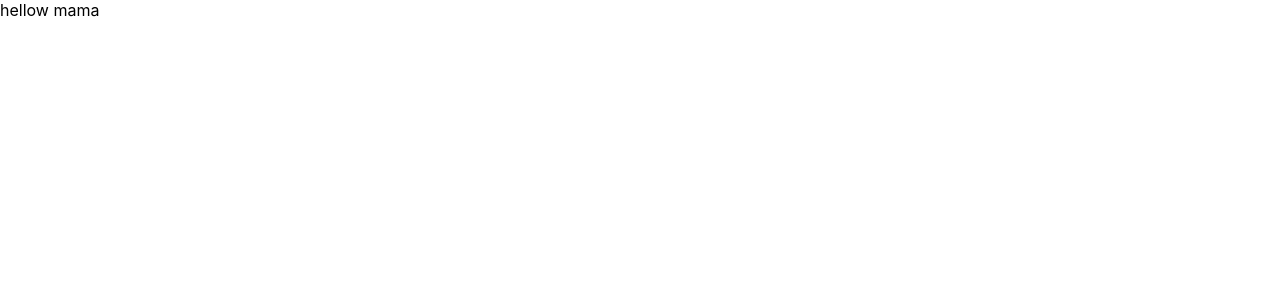
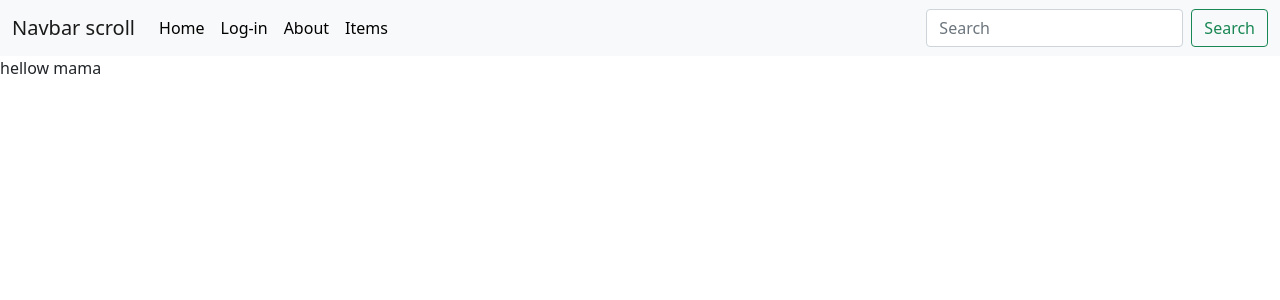
Before and after one commit to imran-prince/Warehouse-system, a React (Create React App) app: page / in a window 1280 px wide. Shown: the top 300 px of the page. Built offline with nearby package versions, Linux system fonts and the light colour scheme.

Commit message:
navbar add

```diff
--- a/package.json
+++ b/package.json
@@ -6,7 +6,9 @@
     "@testing-library/jest-dom": "^5.16.4",
     "@testing-library/react": "^13.1.1",
     "@testing-library/user-event": "^13.5.0",
+    "bootstrap": "^5.1.3",
     "react": "^18.1.0",
+    "react-bootstrap": "^2.3.1",
     "react-dom": "^18.1.0",
     "react-router-dom": "^6.3.0",
     "react-scripts": "5.0.1",
--- a/src/App.js
+++ b/src/App.js
@@ -1,9 +1,11 @@
 
 import './App.css';
-
+import 'bootstrap/dist/css/bootstrap.min.css';
+import Header from './Components/Header/Header';
 function App() {
   return (
     <div  >
+      <Header></Header>
        hellow mama
 
     </div>
--- /dev/null
+++ b/src/Components/CustomLink/CustomLink.js
@@ -0,0 +1,19 @@
+import React from 'react';
+import { Link, useMatch, useResolvedPath } from 'react-router-dom';
+function CustomLink({ children, to, ...props } ) {
+    let resolved = useResolvedPath(to);
+    let match = useMatch({ path: resolved.pathname, end: true });
+
+    return (
+      <div>
+        <Link
+          style={{ color: match ? "red" : "black",textDecoration:"none" }}
+          to={to}
+          {...props}
+        >
+          {children}
+        </Link>
+      </div>
+    );
+  }
+export default CustomLink
--- /dev/null
+++ b/src/Components/Header/Header.js
@@ -0,0 +1,39 @@
+import React from 'react';
+import { Button, Container, Form, FormControl, Nav, Navbar } from 'react-bootstrap';
+import CustomLink from '../CustomLink/CustomLink';
+
+const Header = () => {
+    return (
+        <Navbar bg="light" expand="lg">
+            <Container fluid>
+                <Navbar.Brand href="#">Navbar scroll</Navbar.Brand>
+                <Navbar.Toggle aria-controls="navbarScroll" />
+                <Navbar.Collapse id="navbarScroll">
+                    <Nav
+                        className="me-auto my-2 my-lg-0"
+                        style={{ maxHeight: '100px' }}
+                        navbarScroll
+                    >
+                        <Nav.Link as={CustomLink} to='/home'>Home</Nav.Link>
+                        <Nav.Link as={CustomLink} to='/logIn'>Log-in</Nav.Link>
+                        <Nav.Link as={CustomLink} to='/about'>About</Nav.Link>
+                        <Nav.Link as={CustomLink} to='/items'>Items</Nav.Link>
+
+
+                    </Nav>
+                    <Form className="d-flex">
+                        <FormControl
+                            type="search"
+                            placeholder="Search"
+                            className="me-2"
+                            aria-label="Search"
+                        />
+                        <Button variant="outline-success">Search</Button>
+                    </Form>
+                </Navbar.Collapse>
+            </Container>
+        </Navbar>
+    );
+};
+
+export default Header;
```
Also changed, not shown: 1 other file (tests, documents, lock files or other folders).
